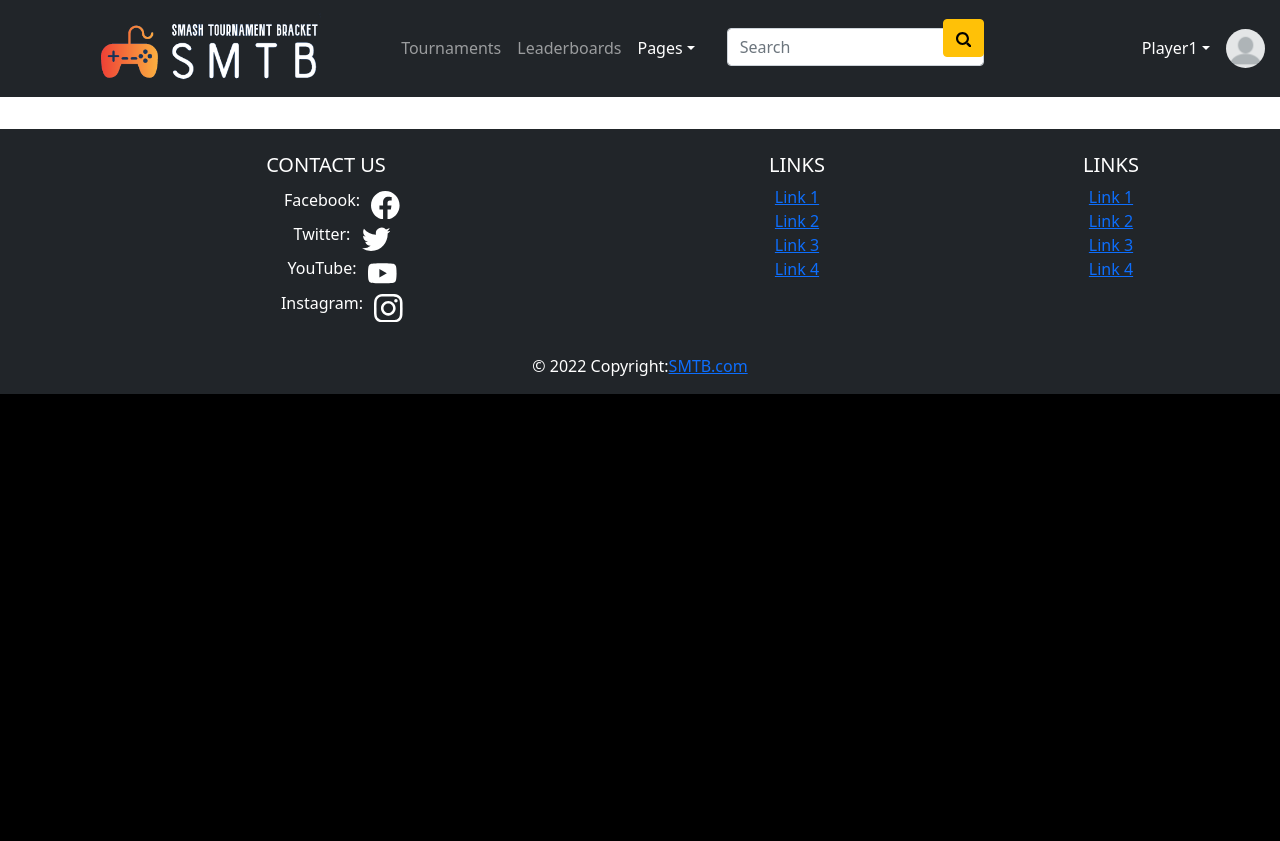
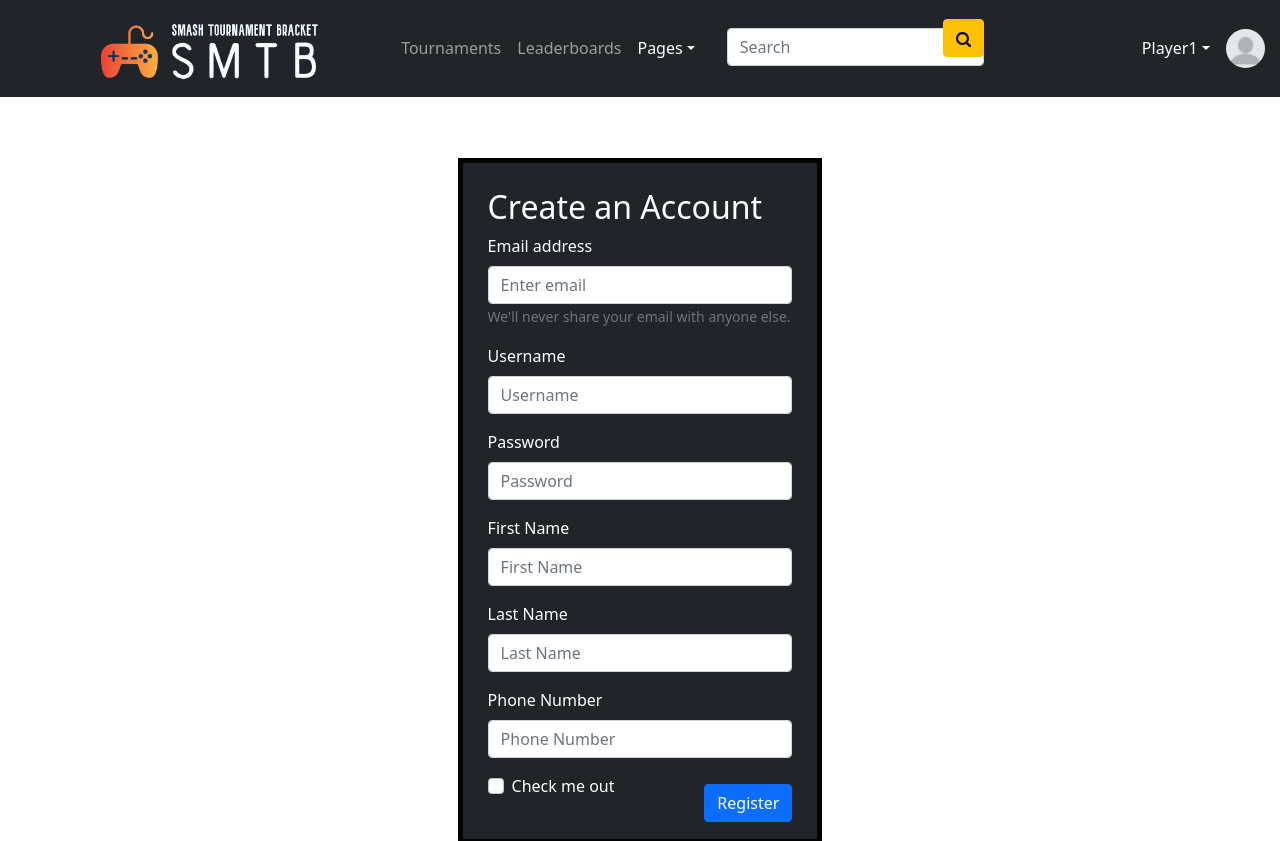
Before and after one commit to Creadoc/T4, a React (Create React App) app: page /Register in a window 1280 px wide. Shown: the top 841 px of the page. Before the commit the page ends 800 px from the top, so only its background shows below. Built offline with nearby package versions, Linux system fonts and the light colour scheme.

Commit message:
Added Register Page

```diff
--- a/package.json
+++ b/package.json
@@ -6,7 +6,7 @@
     "@testing-library/jest-dom": "^5.16.2",
     "@testing-library/react": "^12.1.2",
     "@testing-library/user-event": "^13.5.0",
-    "bootstrap": "^5.1.3",
+    "bootstrap": "^5.0.0-alpha3",
     "bootstrap-icons": "^1.8.1",
     "node-sass": "^7.0.1",
     "react": "^17.0.2",
--- a/src/App.js
+++ b/src/App.js
@@ -10,6 +10,7 @@
 import Home from "./pages/Home";
 import EditProfile from "./pages/EditProfile";
 import TournamentList from "./pages/TournamentList";
+import Register from "./pages/Register";
 
 function App() {
   return (
@@ -22,6 +23,7 @@
           <Route path="/EditProfile" element={<EditProfile />} />
           <Route path="/Login" element={<Login />} />
           <Route path="/PageList" element={<PageList />} />
+          <Route path="/Register" element={<Register />} />
           <Route path="/JustATestFile" element={<JustATestFile />} />
           <Route path="/ForgotPassword" element={<ForgotPassword />} />
           <Route path="/ViewProfile" element={<ViewProfile />} />
--- a/src/components/layout/MainNavigation.css
+++ b/src/components/layout/MainNavigation.css
@@ -1,126 +1,146 @@
-.page-footer{
+.page-footer {
   background-color: #212529;
   color: white;
 }
-.logo{
+.logo {
   max-width: 80%;
 }
-.btn{
+.btn {
   float: right;
   margin-top: -18.5%;
 }
-.navbar{
+.navbar {
   color: white;
 }
-.profile{
+.profile {
   height: auto;
   max-width: 5%;
   margin-top: 0%;
 }
-.playerContainer{
+.playerContainer {
   width: 21.8%;
   margin: auto;
 }
-.viewStats{
+.viewStats {
   margin: auto;
   margin-left: 85%;
   margin-bottom: 10%;
 }
-.tournaments{
+.tournaments {
   margin: auto;
   margin-left: 85%;
   margin-bottom: 10%;
 }
-.forgotPasswordContainer{
+.forgotPasswordContainer {
   height: 35em;
 }
-#collasible-nav-dropdown{
+#collasible-nav-dropdown {
   color: white;
 }
-.loginImg{
+.loginImg {
   float: right;
 }
-.loginBtn{
+.loginBtn {
   margin: auto;
 }
-.formContainer{
+.formContainer {
   max-width: 50%;
   margin: auto;
 }
-.forgotPasswordContainer{
+.forgotPasswordContainer {
   max-width: 50%;
-  margin:auto;
-}
-.forgotBtn{
   margin: auto;
 }
-.loginContainer{
+.forgotBtn {
+  margin: auto;
+}
+.loginContainer {
   margin-top: 5%;
   height: 31em;
 }
-.bg{
+.bg {
   margin-top: -15%;
   max-width: 100%;
   z-index: -1;
 }
-.welcome{
+.welcome {
   color: white;
   margin-top: -25%;
   font-size: 5em;
   text-align: center;
 }
-.intro{
+.intro {
   color: white;
   text-align: center;
   font-size: 1.3em;
 }
-.upcoming{
+.upcoming {
   margin-top: 10%;
   margin-bottom: 5%;
   max-width: 100%;
 }
-.upcoming li{
+.upcoming li {
   float: left;
   margin-right: 1%;
   margin-bottom: 1%;
-  list-style-type:none;
+  list-style-type: none;
 }
-.homeContainer{
+.homeContainer {
   height: 100em;
   max-width: 100%;
 }
-.resize{
+.resize {
   max-width: 5%;
   margin-left: 2%;
   margin-top: 1%;
   color: white;
-  filter: invert(100%) sepia(100%) saturate(0%) hue-rotate(288deg) brightness(102%) contrast(102%);
+  filter: invert(100%) sepia(100%) saturate(0%) hue-rotate(288deg)
+    brightness(102%) contrast(102%);
 }
-.socials li{
-  list-style-type:none;
+.socials li {
+  list-style-type: none;
 }
-.moreTournies{
+.moreTournies {
   margin-top: 150%;
 }
-.editBtn, .updateBtn{
+.editBtn,
+.updateBtn {
   background-color: #0d6efd;
   border-color: #0d6efd;
   color: white;
   margin-top: 1%;
   margin-right: 1%;
 }
-.profileImg{
+.profileImg {
   max-width: 20%;
   border-radius: 100%;
 }
-.profilePic{
+.profilePic {
   margin-left: 40%;
 }
-.uploadBtn{
+.uploadBtn {
   margin-left: 3%;
 }
-@media (max-width: 991px){
-  .btn{
+@media (max-width: 991px) {
+  .btn {
     margin-top: -6.1%;
   }
 }
+.registerBtn {
+  margin: auto;
+  margin-top: -30px;
+}
+
+.registerContainer {
+  margin-top: 5%;
+  height: 45em;
+}
+
+.registerFormContainer {
+  max-width: 30%;
+  color: white;
+  background-color: #212529;
+  border: 5px solid black;
+  padding: 25px;
+  margin: auto;
+}
--- /dev/null
+++ b/src/components/layout/RegisterForm.js
@@ -0,0 +1,50 @@
+import React from "react";
+import Form from "react-bootstrap/Form";
+import Button from "react-bootstrap/Button";
+function RegisterForm() {
+  return (
+    <Form>
+      <Form.Group className="mb-3" controlId="formBasicEmail">
+        <Form.Label>Email address</Form.Label>
+        <Form.Control type="email" placeholder="Enter email" />
+        <Form.Text className="text-muted">
+          We'll never share your email with anyone else.
+        </Form.Text>
+      </Form.Group>
+
+      <Form.Group className="mb-3" controlId="formBasicEmail">
+        <Form.Label>Username</Form.Label>
+        <Form.Control type="username" placeholder="Username" />
+      </Form.Group>
+
+      <Form.Group className="mb-3" controlId="formBasicPassword">
+        <Form.Label>Password</Form.Label>
+        <Form.Control type="password" placeholder="Password" />
+      </Form.Group>
+
+      <Form.Group className="mb-3" controlId="formBasicEmail">
+        <Form.Label>First Name</Form.Label>
+        <Form.Control type="fname" placeholder="First Name" />
+      </Form.Group>
+
+      <Form.Group className="mb-3" controlId="formBasicEmail">
+        <Form.Label>Last Name</Form.Label>
+        <Form.Control type="lname" placeholder="Last Name" />
+      </Form.Group>
+
+      <Form.Group className="mb-3" controlId="formBasicEmail">
+        <Form.Label>Phone Number</Form.Label>
+        <Form.Control type="phone" placeholder="Phone Number" />
+      </Form.Group>
+
+      <Form.Group className="mb-3" controlId="formBasicCheckbox">
+        <Form.Check type="checkbox" label="Check me out" />
+      </Form.Group>
+      <Button className="registerBtn" variant="primary" type="submit">
+        Register
+      </Button>
+    </Form>
+  );
+}
+
+export default RegisterForm;
--- /dev/null
+++ b/src/pages/Register.js
@@ -0,0 +1,16 @@
+import React from "react";
+import RegisterForm from "../components/layout/RegisterForm";
+import bg from "../assets/homeBG.png";
+
+function Register() {
+  return (
+    <div className="registerContainer">
+      <div className="registerFormContainer">
+        <h2>Create an Account</h2>
+        <RegisterForm />
+      </div>
+    </div>
+  );
+}
+
+export default Register;
```
Also changed, not shown: 1 other file (tests, documents, lock files or other folders).
